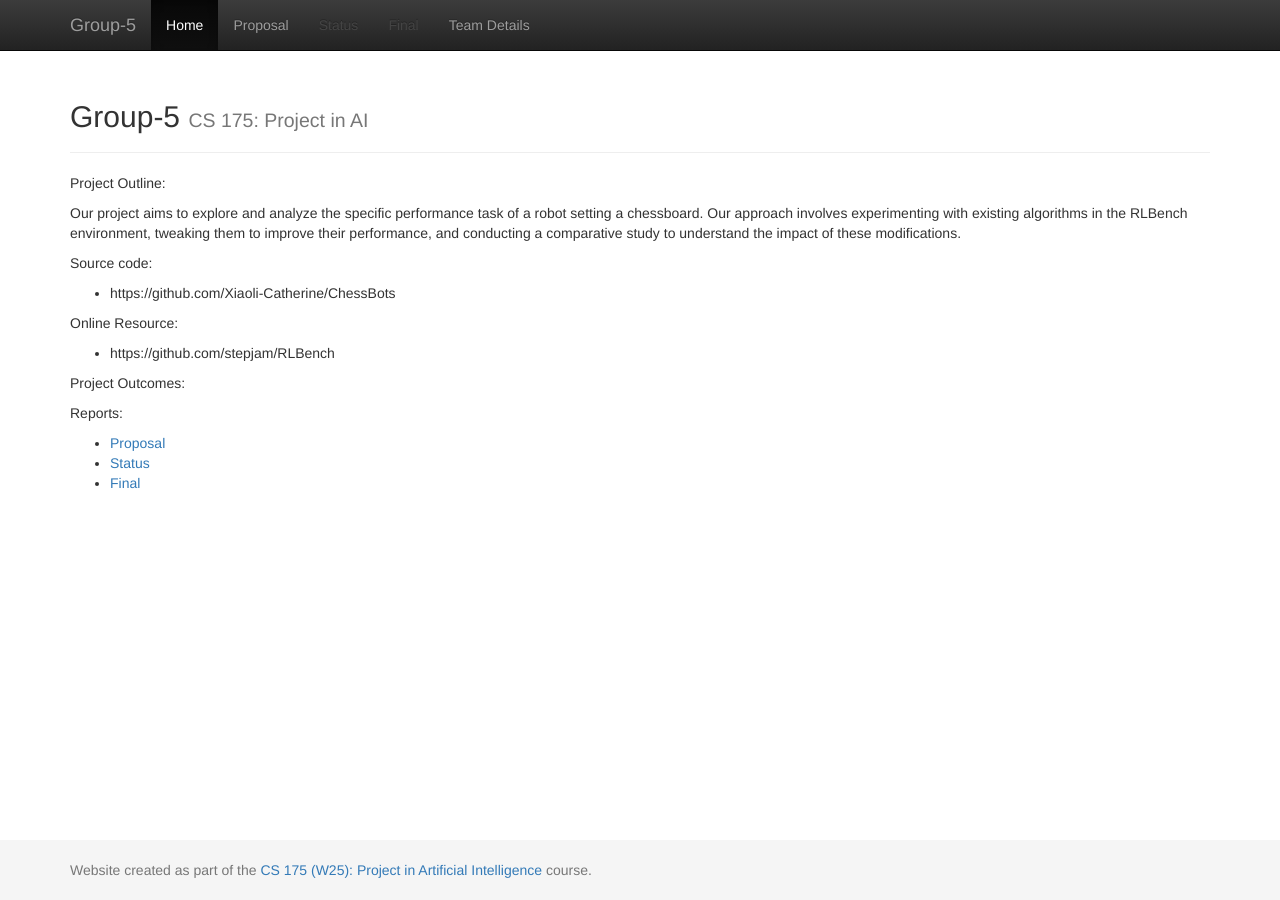
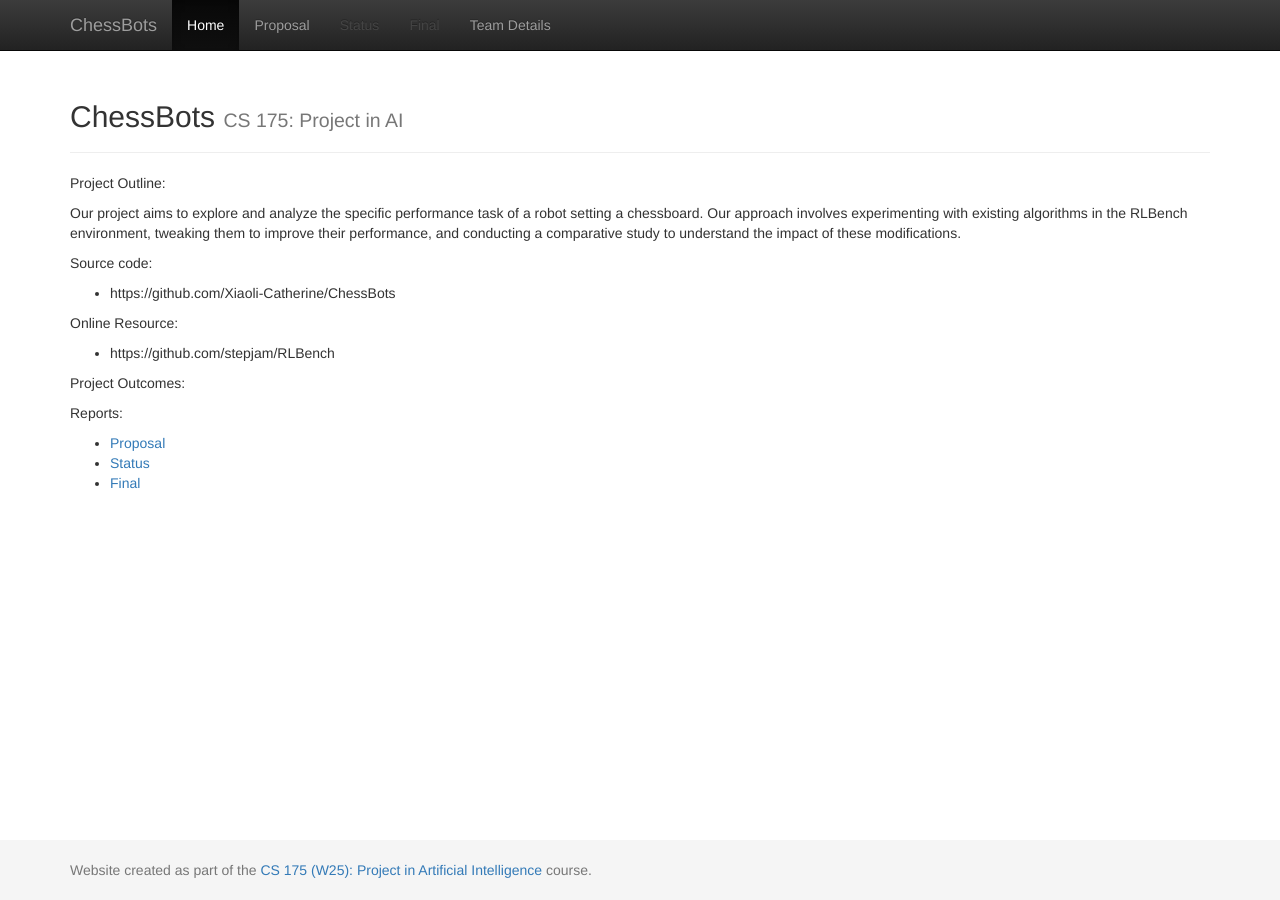
Before and after one commit to Xiaoli-Catherine/ChessBots, a Jekyll site: the page built from docs/index.md, in a window 1280 px wide. Built offline with Jekyll 4.4.1, drawn with Linux system fonts in a browser that asks for light colours.

Commit message:
Update _config.yml

```diff
--- a/docs/_config.yml
+++ b/docs/_config.yml
@@ -1,7 +1,7 @@
 ###########
 # site.title
 
-title:    'Group-5'
+title:    'ChessBots'
 subtitle: 'CS 175: Project in AI'
 
 
```
